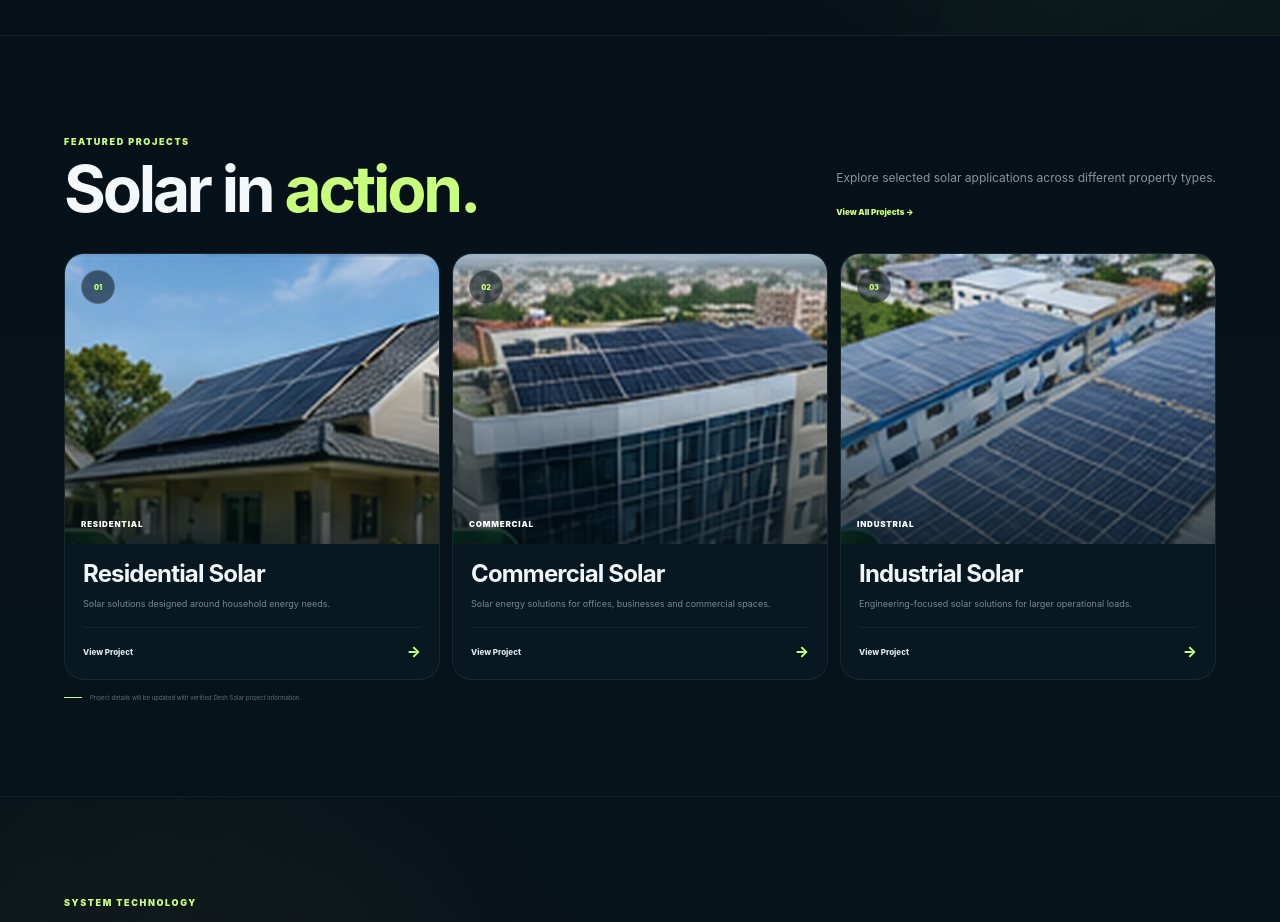
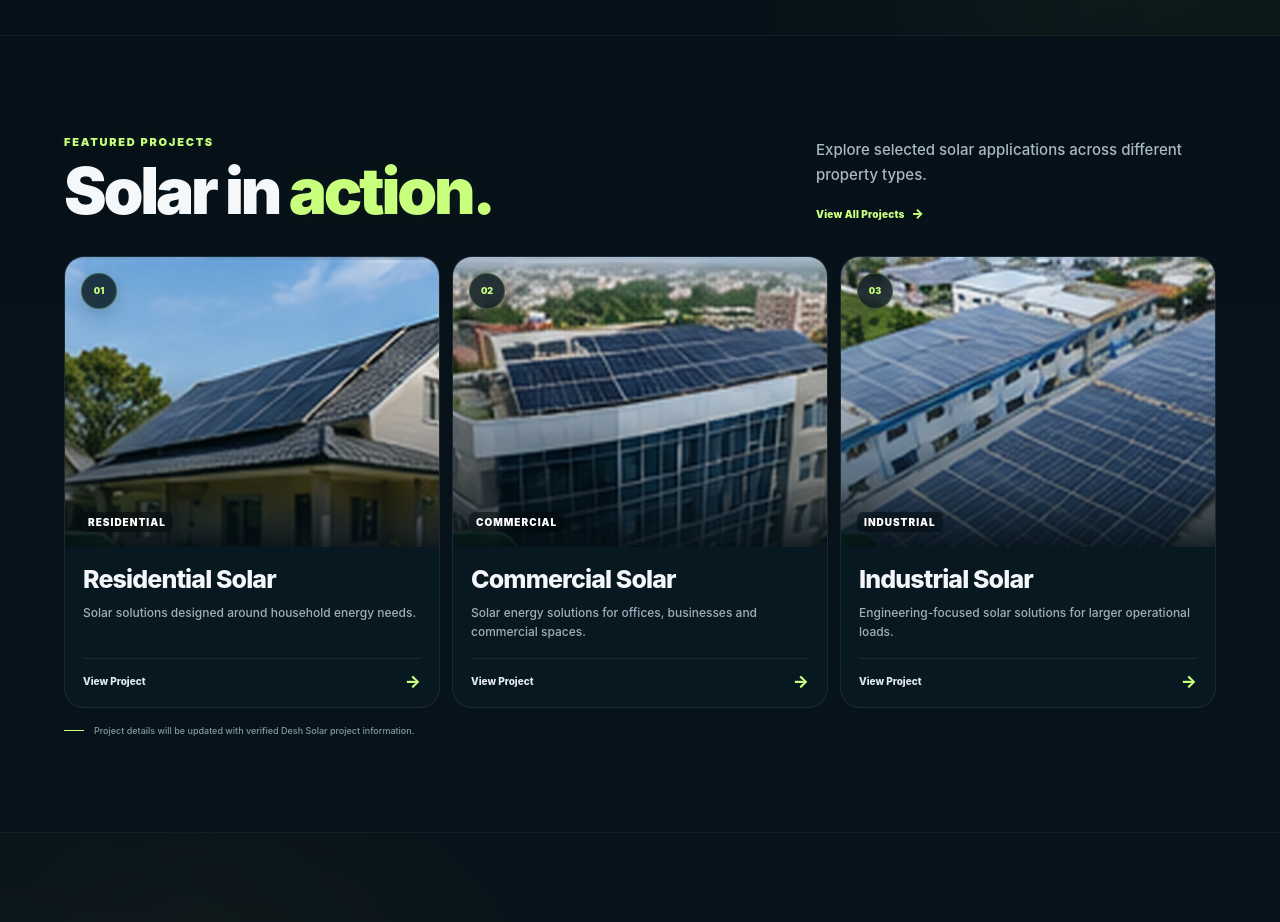
Before and after one commit to Sabrina-Sumona/Desh-solar-website-upgradation, a Next.js app: page / in a window 1280 px wide. Shown: the part 9720-10642 px from the top of the page. Built offline with nearby package versions, Linux system fonts and the light colour scheme.

Commit message:
style: improve featured projects readability

```diff
--- a/src/components/home/FeaturedProjects.tsx
+++ b/src/components/home/FeaturedProjects.tsx
@@ -46,7 +46,9 @@ export default function FeaturedProjects() {
       id="featured-projects"
     >
       <div className="featuredProjectsInner">
-        {/* HEADER */}
+        {/* =================================================
+            HEADER
+            ================================================= */}
 
         <div className="featuredProjectsHeader">
           <div>
@@ -70,12 +72,17 @@ export default function FeaturedProjects() {
             </p>
 
             <Link href="/projects">
-              View All Projects →
+              View All Projects
+              <span aria-hidden="true">
+                →
+              </span>
             </Link>
           </div>
         </div>
 
-        {/* PROJECTS */}
+        {/* =================================================
+            PROJECT CARDS
+            ================================================= */}
 
         <div className="featuredProjectsGrid">
           {FEATURED_PROJECTS.map(
@@ -87,6 +94,7 @@ export default function FeaturedProjects() {
                 <Link
                   href={project.href}
                   className="featuredProjectImage"
+                  aria-label={`View ${project.title}`}
                 >
                   <Image
                     src={project.image}
@@ -123,9 +131,14 @@ export default function FeaturedProjects() {
                     href={project.href}
                     className="featuredProjectLink"
                   >
-                    View Project
+                    <span className="featuredProjectLinkText">
+                      View Project
+                    </span>
 
-                    <span>
+                    <span
+                      className="featuredProjectLinkArrow"
+                      aria-hidden="true"
+                    >
                       →
                     </span>
                   </Link>
@@ -135,14 +148,18 @@ export default function FeaturedProjects() {
           )}
         </div>
 
-        {/* TEMPORARY DATA NOTE */}
+        {/* =================================================
+            TEMPORARY DATA NOTE
+            ================================================= */}
 
         <div className="featuredProjectsDataNote">
           <span />
 
-          Project details will be updated
-          with verified Desh Solar project
-          information.
+          <p>
+            Project details will be updated
+            with verified Desh Solar project
+            information.
+          </p>
         </div>
       </div>
     </section>
--- a/src/styles/home-featured-projects.css
+++ b/src/styles/home-featured-projects.css
@@ -6,7 +6,8 @@
   position: relative;
 
   padding:
-    100px 5vw 95px;
+    100px 5vw
+    95px;
 
   overflow: hidden;
 
@@ -26,7 +27,10 @@
 
 .featuredProjectsInner {
   width:
-    min(1500px, 100%);
+    min(
+      1500px,
+      100%
+    );
 
   margin: 0 auto;
 }
@@ -38,7 +42,8 @@
 .featuredProjectsHeader {
   display: flex;
 
-  align-items: flex-end;
+  align-items:
+    flex-end;
 
   justify-content:
     space-between;
@@ -48,25 +53,41 @@
   margin-bottom: 34px;
 }
 
+/* =========================================================
+   EYEBROW
+   ========================================================= */
+
 .featuredProjectsEyebrow {
   margin-bottom: 12px;
 
   color:
     var(--green-2);
 
-  font-size: 9px;
+  font-size: 11px;
 
   font-weight: 900;
 
+  line-height: 1.2;
+
   letter-spacing:
-    0.18em;
+    0.16em;
 
   text-transform:
     uppercase;
+
+  text-shadow:
+    0 0 10px
+    rgba(145, 239, 91, 0.14);
 }
+
+/* =========================================================
+   MAIN HEADING
+   ========================================================= */
 
 .featuredProjectsHeader h2 {
   margin: 0;
+
+  color: #f4f8fa;
 
   font-size:
     clamp(
@@ -74,6 +95,8 @@
       5vw,
       74px
     );
+
+  font-weight: 900;
 
   line-height: 0.95;
 
@@ -84,30 +107,77 @@
 .featuredProjectsHeader h2 span {
   color:
     var(--green-2);
+
+  text-shadow:
+    0 0 22px
+    rgba(145, 239, 91, 0.05);
 }
 
+/* =========================================================
+   HEADER RIGHT
+   ========================================================= */
+
 .featuredProjectsHeaderRight {
-  max-width: 380px;
+  max-width: 400px;
 }
 
 .featuredProjectsHeaderRight p {
   margin:
-    0 0 12px;
+    0 0
+    14px;
 
-  color: #8297a1;
+  color: #a7bac3;
 
-  font-size: 12px;
+  font-size: 15px;
 
-  line-height: 1.6;
+  font-weight: 500;
+
+  line-height: 1.65;
 }
 
 .featuredProjectsHeaderRight a {
+  display: inline-flex;
+
+  align-items: center;
+
+  gap: 7px;
+
   color:
     var(--green-2);
 
-  font-size: 8px;
+  font-size: 10px;
 
   font-weight: 900;
+
+  line-height: 1.2;
+
+  letter-spacing:
+    0.02em;
+
+  transition:
+    color 0.2s ease,
+    transform 0.2s ease,
+    text-shadow 0.2s ease;
+}
+
+.featuredProjectsHeaderRight a span {
+  font-size: 13px;
+
+  transition:
+    transform 0.2s ease;
+}
+
+.featuredProjectsHeaderRight a:hover {
+  color: #d7ffad;
+
+  text-shadow:
+    0 0 10px
+    rgba(145, 239, 91, 0.14);
+}
+
+.featuredProjectsHeaderRight a:hover span {
+  transform:
+    translateX(3px);
 }
 
 /* =========================================================
@@ -135,16 +205,21 @@
 
   border:
     1px solid
-    rgba(255, 255, 255, 0.07);
+    rgba(255, 255, 255, 0.08);
 
   border-radius: 20px;
 
   background:
     #081820;
 
+  box-shadow:
+    inset 0 1px 0
+    rgba(255, 255, 255, 0.018);
+
   transition:
     transform 0.25s ease,
-    border-color 0.25s ease;
+    border-color 0.25s ease,
+    box-shadow 0.25s ease;
 }
 
 .featuredProjectCard:hover {
@@ -152,7 +227,13 @@
     translateY(-4px);
 
   border-color:
-    rgba(145, 239, 91, 0.25);
+    rgba(145, 239, 91, 0.28);
+
+  box-shadow:
+    0 16px 38px
+    rgba(0, 0, 0, 0.18),
+    0 0 20px
+    rgba(145, 239, 91, 0.025);
 }
 
 /* =========================================================
@@ -167,20 +248,31 @@
   height: 290px;
 
   overflow: hidden;
+
+  background:
+    #07131a;
 }
 
 .featuredProjectImage img {
   object-fit: cover;
 
   transition:
-    transform 0.5s ease;
+    transform 0.5s ease,
+    filter 0.5s ease;
 }
 
 .featuredProjectCard:hover
 .featuredProjectImage img {
   transform:
     scale(1.04);
+
+  filter:
+    brightness(1.04);
 }
+
+/* =========================================================
+   IMAGE OVERLAY
+   ========================================================= */
 
 .featuredProjectOverlay {
   position: absolute;
@@ -190,11 +282,18 @@
   background:
     linear-gradient(
       to top,
-      rgba(4, 15, 21, 0.72),
-      rgba(4, 15, 21, 0.06)
-      65%
+      rgba(4, 15, 21, 0.9) 0%,
+      rgba(4, 15, 21, 0.44) 24%,
+      rgba(4, 15, 21, 0.08) 62%,
+      rgba(4, 15, 21, 0.03) 100%
     );
+
+  pointer-events: none;
 }
+
+/* =========================================================
+   PROJECT NUMBER
+   ========================================================= */
 
 .featuredProjectNumber {
   position: absolute;
@@ -202,16 +301,15 @@
   top: 16px;
   left: 16px;
 
-  width: 34px;
-  height: 34px;
+  width: 36px;
+  height: 36px;
 
   display: grid;
-
   place-items: center;
 
   border:
     1px solid
-    rgba(255, 255, 255, 0.16);
+    rgba(145, 239, 91, 0.24);
 
   border-radius: 50%;
 
@@ -219,12 +317,28 @@
     var(--green-2);
 
   background:
-    rgba(5, 18, 25, 0.55);
+    rgba(5, 18, 25, 0.78);
 
-  font-size: 7px;
+  backdrop-filter:
+    blur(7px);
+
+  -webkit-backdrop-filter:
+    blur(7px);
+
+  box-shadow:
+    0 5px 15px
+    rgba(0, 0, 0, 0.16);
+
+  font-size: 9px;
 
   font-weight: 900;
+
+  line-height: 1;
 }
+
+/* =========================================================
+   CATEGORY ON IMAGE
+   ========================================================= */
 
 .featuredProjectCategory {
   position: absolute;
@@ -232,17 +346,37 @@
   left: 16px;
   bottom: 15px;
 
-  color: #fff;
+  padding:
+    5px 7px;
 
-  font-size: 8px;
+  border-radius: 6px;
+
+  color: #ffffff;
+
+  background:
+    rgba(3, 13, 18, 0.48);
+
+  backdrop-filter:
+    blur(5px);
+
+  -webkit-backdrop-filter:
+    blur(5px);
+
+  font-size: 10px;
 
   font-weight: 900;
+
+  line-height: 1;
 
   letter-spacing:
     0.1em;
 
   text-transform:
     uppercase;
+
+  text-shadow:
+    0 2px 8px
+    rgba(0, 0, 0, 0.55);
 }
 
 /* =========================================================
@@ -250,32 +384,55 @@
    ========================================================= */
 
 .featuredProjectContent {
-  padding: 18px;
+  padding:
+    19px 18px
+    17px;
 }
+
+/* =========================================================
+   PROJECT TITLE
+   ========================================================= */
 
 .featuredProjectContent h3 {
   margin: 0;
 
-  color: #f0f6f8;
+  color:
+    #f3f7f9;
 
-  font-size: 24px;
+  font-size: 25px;
 
-  line-height: 1;
+  font-weight: 850;
+
+  line-height: 1.05;
 
   letter-spacing:
     -0.035em;
 }
 
+/* =========================================================
+   PROJECT DESCRIPTION
+   ========================================================= */
+
 .featuredProjectContent p {
+  min-height: 39px;
+
   margin:
-    11px 0 16px;
+    11px 0
+    16px;
 
-  color: #748993;
+  color:
+    #9db0b9;
 
-  font-size: 9px;
+  font-size: 12px;
 
-  line-height: 1.55;
+  font-weight: 500;
+
+  line-height: 1.6;
 }
+
+/* =========================================================
+   VIEW PROJECT LINK
+   ========================================================= */
 
 .featuredProjectLink {
   display: flex;
@@ -291,20 +448,50 @@
 
   border-top:
     1px solid
-    rgba(255, 255, 255, 0.055);
+    rgba(255, 255, 255, 0.07);
 
-  color: #dce7eb;
+  color:
+    #e3ecef;
 
-  font-size: 8px;
+  transition:
+    color 0.2s ease;
+}
+
+.featuredProjectLinkText {
+  font-size: 10px;
 
   font-weight: 850;
+
+  line-height: 1.2;
 }
 
-.featuredProjectLink span {
+.featuredProjectLinkArrow {
   color:
     var(--green-2);
 
-  font-size: 15px;
+  font-size: 17px;
+
+  font-weight: 800;
+
+  line-height: 1;
+
+  transition:
+    transform 0.2s ease,
+    text-shadow 0.2s ease;
+}
+
+.featuredProjectLink:hover {
+  color: #ffffff;
+}
+
+.featuredProjectLink:hover
+.featuredProjectLinkArrow {
+  transform:
+    translateX(4px);
+
+  text-shadow:
+    0 0 10px
+    rgba(145, 239, 91, 0.22);
 }
 
 /* =========================================================
@@ -314,32 +501,48 @@
 .featuredProjectsDataNote {
   display: flex;
 
-  align-items: center;
+  align-items: flex-start;
 
-  gap: 8px;
+  gap: 10px;
 
-  margin-top: 14px;
+  margin-top: 16px;
 
-  color: #58707a;
+  color:
+    #8298a2;
 
-  font-size: 6px;
+  font-size: 9px;
+
+  font-weight: 500;
+
+  line-height: 1.5;
 }
 
 .featuredProjectsDataNote span {
-  width: 18px;
+  width: 20px;
   height: 1px;
+
+  flex:
+    0 0 auto;
+
+  margin-top: 6px;
 
   background:
     var(--green-2);
+
+  box-shadow:
+    0 0 8px
+    rgba(145, 239, 91, 0.16);
+}
+
+.featuredProjectsDataNote p {
+  margin: 0;
 }
 
 /* =========================================================
    TABLET
    ========================================================= */
 
-@media (
-  max-width: 1000px
-) {
+@media (max-width: 1000px) {
   .featuredProjectsGrid {
     grid-template-columns:
       repeat(
@@ -347,26 +550,41 @@
         minmax(0, 1fr)
       );
   }
+
+  .featuredProjectsHeaderRight p {
+    font-size: 14px;
+  }
 }
 
 /* =========================================================
    MOBILE
    ========================================================= */
 
-@media (
-  max-width: 720px
-) {
+@media (max-width: 720px) {
   .featuredProjects {
     padding:
-      75px 5vw 65px;
+      75px 5vw
+      65px;
   }
 
   .featuredProjectsHeader {
     display: block;
+
+    margin-bottom: 28px;
   }
 
   .featuredProjectsHeaderRight {
-    margin-top: 18px;
+    max-width: 100%;
+
+    margin-top: 20px;
+  }
+
+  .featuredProjectsHeaderRight p {
+    font-size: 14px;
+  }
+
+  .featuredProjectsHeaderRight a {
+    font-size: 11px;
   }
 
   .featuredProjectsHeader h2 {
@@ -386,18 +604,64 @@
   .featuredProjectImage {
     height: 260px;
   }
+
+  .featuredProjectContent h3 {
+    font-size: 24px;
+  }
+
+  .featuredProjectContent p {
+    min-height: 0;
+
+    font-size: 12px;
+  }
+
+  .featuredProjectCategory {
+    font-size: 9px;
+  }
+
+  .featuredProjectsDataNote {
+    font-size: 9px;
+  }
+}
+
+/* =========================================================
+   SMALL MOBILE
+   ========================================================= */
+
+@media (max-width: 420px) {
+  .featuredProjectImage {
+    height: 235px;
+  }
+
+  .featuredProjectContent {
+    padding:
+      17px 16px
+      16px;
+  }
+
+  .featuredProjectContent h3 {
+    font-size: 22px;
+  }
+
+  .featuredProjectContent p {
+    font-size: 11px;
+  }
+
+  .featuredProjectLinkText {
+    font-size: 10px;
+  }
 }
 
 /* =========================================================
    REDUCED MOTION
    ========================================================= */
 
-@media (
-  prefers-reduced-motion:
-  reduce
-) {
+@media (prefers-reduced-motion: reduce) {
   .featuredProjectCard,
-  .featuredProjectImage img {
+  .featuredProjectImage img,
+  .featuredProjectLinkArrow,
+  .featuredProjectsHeaderRight a,
+  .featuredProjectsHeaderRight a span {
     transition: none;
   }
 }
```
